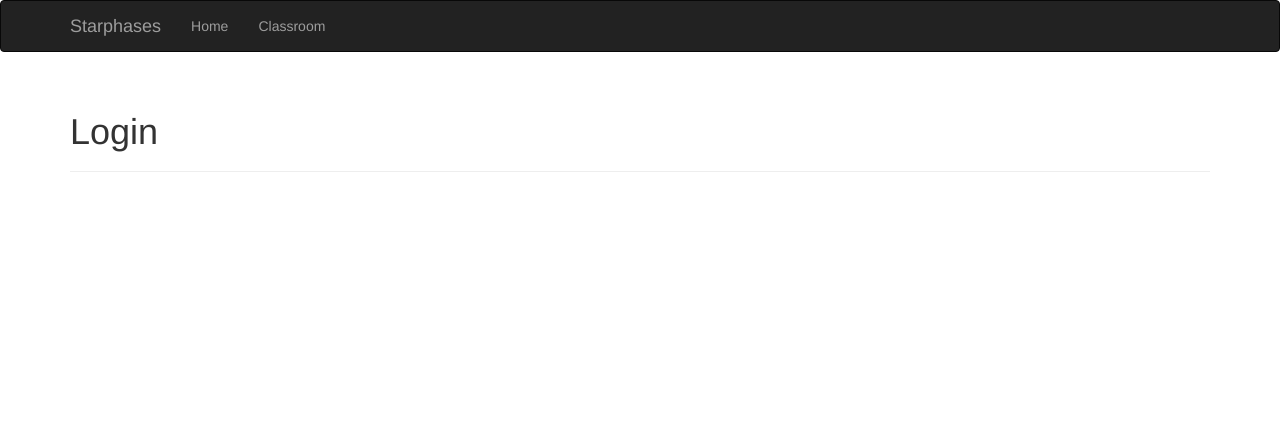
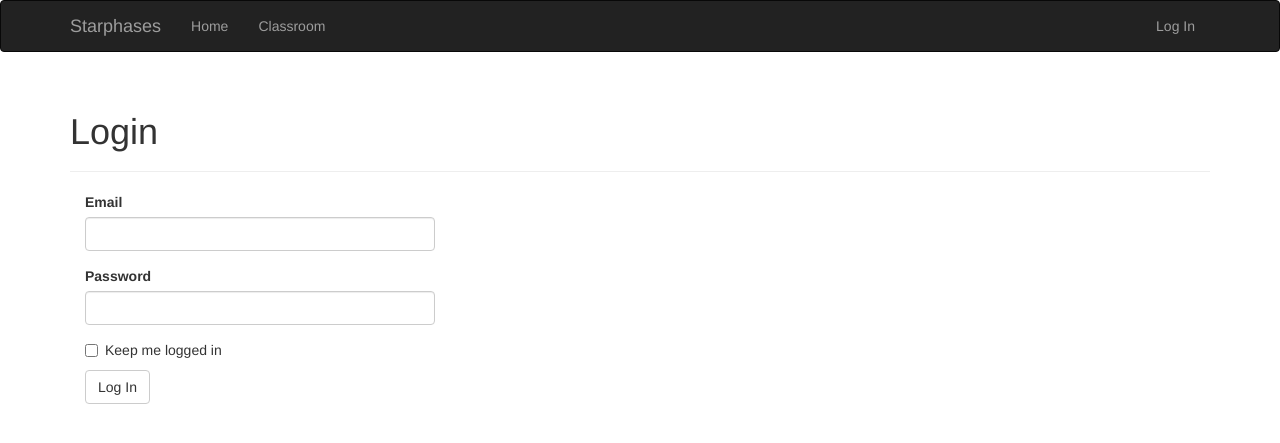
Before and after one commit to heeryung/mstr_hr, a Flask app: page /auth/login in a window 1280 px wide. Shown: the top 443 px of the page. Run offline with Flask 2, Linux system fonts and the light colour scheme; parts of the project's set-up code (start-up, migrations or seed data) failed here and were passed over; some libraries are stand-ins or nearby versions.

Commit message:
right before format

```diff
--- a/app/__init__.py
+++ b/app/__init__.py
@@ -23,7 +23,8 @@ def create_app(config_name):
     app = Flask(__name__)
     app.config.from_object(config[config_name])
     config[config_name].init_app(app)
-    login_manger.init_app(app)
+
+    login_manager.init_app(app)
     bootstrap.init_app(app)
     mail.init_app(app)
     moment.init_app(app)
--- a/app/auth/__init__.py
+++ b/app/auth/__init__.py
@@ -2,5 +2,4 @@ from flask import Blueprint
 
 auth = Blueprint('auth', __name__)
 
-
 from . import views
--- /dev/null
+++ b/app/auth/forms.py
@@ -0,0 +1,11 @@
+#Login Form
+from flask.ext.wtf import Form
+from wtforms import StringField, PasswordField, BooleanField, SubmitField
+from wtforms.validators import Required, Length, Email
+
+class LoginForm(Form):
+    email = StringField('Email', validators=[Required(), Length(1, 64),
+                                             Email()])
+    password = PasswordField('Password', validators=[Required()])
+    remember_me = BooleanField('Keep me logged in')
+    submit = SubmitField('Log In')
--- a/app/auth/views.py
+++ b/app/auth/views.py
@@ -1,8 +1,27 @@
 #Blueprint routes and views functions
 
-from flask import render_template
+from flask import render_template, redirect, request, url_for, flash
+from flask.ext.login import login_user, login_required
 from . import auth
+from ..models import User
+from .forms import LoginForm
 
-@auth.route('/login')
+
+@auth.route('/login', methods=['GET', 'POST'])
 def login():
-	return render_template('auth/login.html')
+    form = LoginForm()
+    if form.validate_on_submit():
+        user = User.query.filter_by(email=form.email.data).first()
+        if user is not None and user.veirfy_password(form.password.data): login_user(user, form.remember_me.data)
+        return redirect(request.args.get('next') or url_for('main.index'))
+        flash('Invalid username or password.')
+    return render_template('auth/login.html', form=form)
+
+
+@auth.route('/logout')
+@login_required
+def logout():
+    logout_user()
+    # logout completes
+    flash('You have been logged out.')
+    return redirect(url_for('main.index'))
--- a/app/templates/auth/login.html
+++ b/app/templates/auth/login.html
@@ -1,4 +1,5 @@
 {% extends "base.html" %}
+{% import "bootstrap/wtf.html" as wtf %}
 
 {% block title %}Exprmntl - Login{% endblock %}
 
@@ -6,4 +7,7 @@
 <div class = "page-header">
     <h1> Login </h1>
 </div>
+<div class="col-md-4">
+    {{ wtf.quick_form(form) }}
+</div>
 {% endblock %}
--- a/app/templates/base.html
+++ b/app/templates/base.html
@@ -25,6 +25,12 @@
                 <li><a href="{{ url_for('main.index') }}">Home</a></li>
 				<li><a href="/">Classroom</a></li>
             </ul>
+			<ul class="nav navbar-nav navbar-right">
+				{% if current_user.is_authenticated %}
+				<li><a href="{{ url_for('auth.logout')}}">Log Out</a></li>
+				{% else %}
+				<li><a href="{{ url_for('auth.login')}}">Log In</a></li>
+				{% endif %}
         </div>
     </div>
 </div>
```
Also changed, not shown: app/templates/index.html (+6 -1 lines), tests/test_basics.py (+3 -3 lines), tests/test_user_model.py (added, +35 -0 lines), data-dev.sqlite (added), data-test.sqlite (added), 7 other files.
